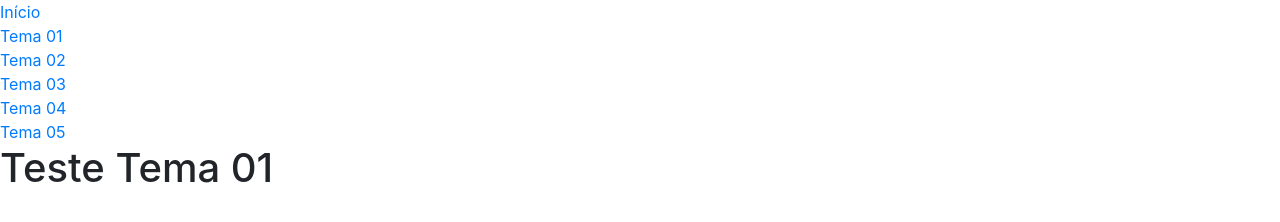
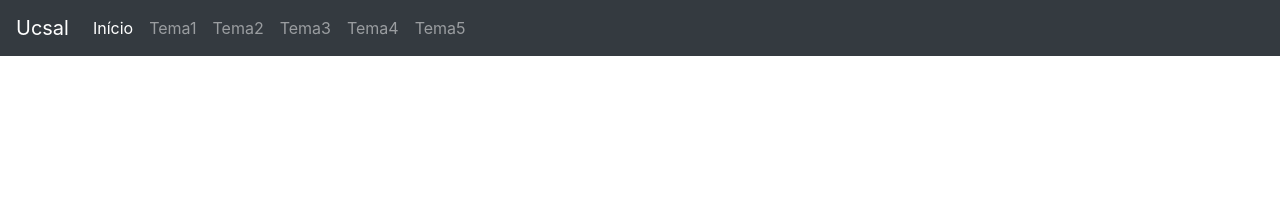
Before and after one commit to engenhariaep/engenhariaep.github.io, a plain HTML site: page tema01.html in a window 1280 px wide. Drawn offline with nearby package versions, Linux system fonts and the light colour scheme.

Commit message:
Update tema01.html

```diff
--- a/tema01.html
+++ b/tema01.html
@@ -1,8 +1,8 @@
 <!DOCTYPE html>
-
+<html>
   <head>
 
-	<link rel="stylesheet" href="https://stackpath.bootstrapcdn.com/bootstrap/4.1.3/css/bootstrap.min.css" integrity="sha384-MCw98/SFnGE8fJT3GXwEOngsV7Zt27NXFoaoApmYm81iuXoPkFOJwJ8ERdknLPMO" crossorigin="anonymous">
+    <link rel="stylesheet" href="https://stackpath.bootstrapcdn.com/bootstrap/4.1.3/css/bootstrap.min.css" integrity="sha384-MCw98/SFnGE8fJT3GXwEOngsV7Zt27NXFoaoApmYm81iuXoPkFOJwJ8ERdknLPMO" crossorigin="anonymous">
     <meta charset="utf-8">
     <title>EEP 2018.02</title>
 
@@ -10,19 +10,36 @@
 
   <body>
 
+      <nav class="navbar navbar-expand-lg navbar-dark bg-dark">
+  <button class="navbar-toggler" type="button" data-toggle="collapse" data-target="#navbarTogglerDemo03" aria-controls="navbarTogglerDemo03" aria-expanded="false" aria-label="Toggle navigation">
+    <span class="navbar-toggler-icon"></span>
+  </button>
+  <a class="navbar-brand" href="#">Ucsal</a>
 
-          <ul class="nav navbar-nav navbar-right">
-          	<li><a href="index.html">Início</a></li>
-            <li><a href="tema01.html">Tema 01</a></li>
-            <li><a href="tema02.html">Tema 02</a></li>
-            <li><a href="tema03.html">Tema 03</a></li>
-            <li><a href="tema04.html">Tema 04</a></li>
-            <li><a href="tema05.html">Tema 05</a></li>
-          </ul>
-
-
-        <h1>Teste Tema 01</h1>
-
+  <div class="collapse navbar-collapse" id="navbarTogglerDemo03">
+    <ul class="navbar-nav mr-auto mt-2 mt-lg-0">
+      <li class="nav-item active">
+        <a class="nav-link" href="index.html">Início </a>
+      </li>
+      <li class="nav-item">
+        <a class="nav-link" href="tema1.html">Tema1<span class="sr-only">(current)</span></a>
+      </li>
+      <li class="nav-item">
+        <a class="nav-link " href="tema02.html">Tema2</a>
+      </li>
+	  <li class="nav-item">
+        <a class="nav-link" href="tema03.html">Tema3</a>
+      </li>
+	  <li class="nav-item">
+        <a class="nav-link" href="tema04.html">Tema4</a>
+      </li>
+	  <li class="nav-item">
+        <a class="nav-link" href="tema05.html">Tema5</a>
+      </li>
+    </ul>
+  </div>
+</nav>
 
   </body>
+
 </html>
```
